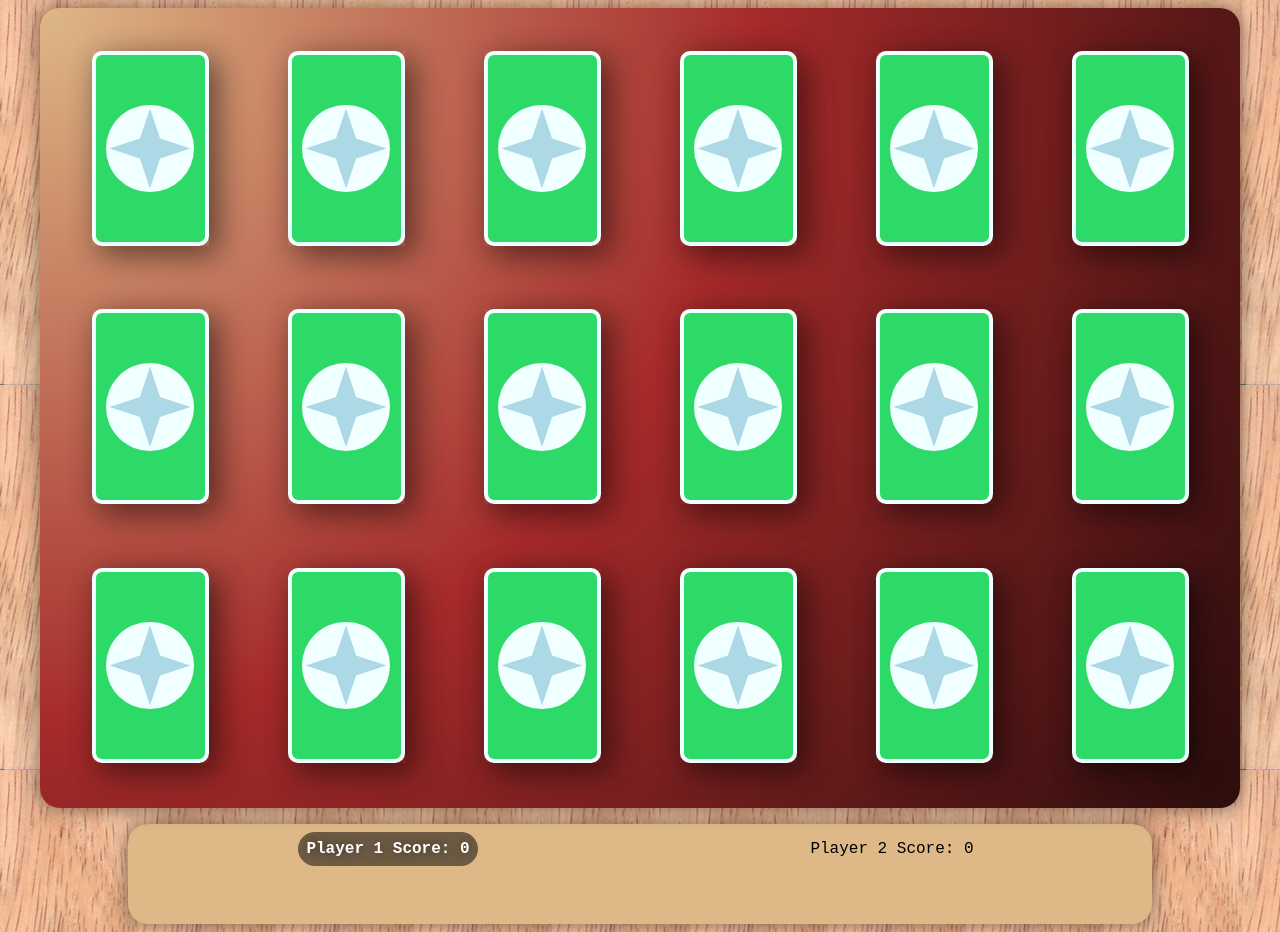
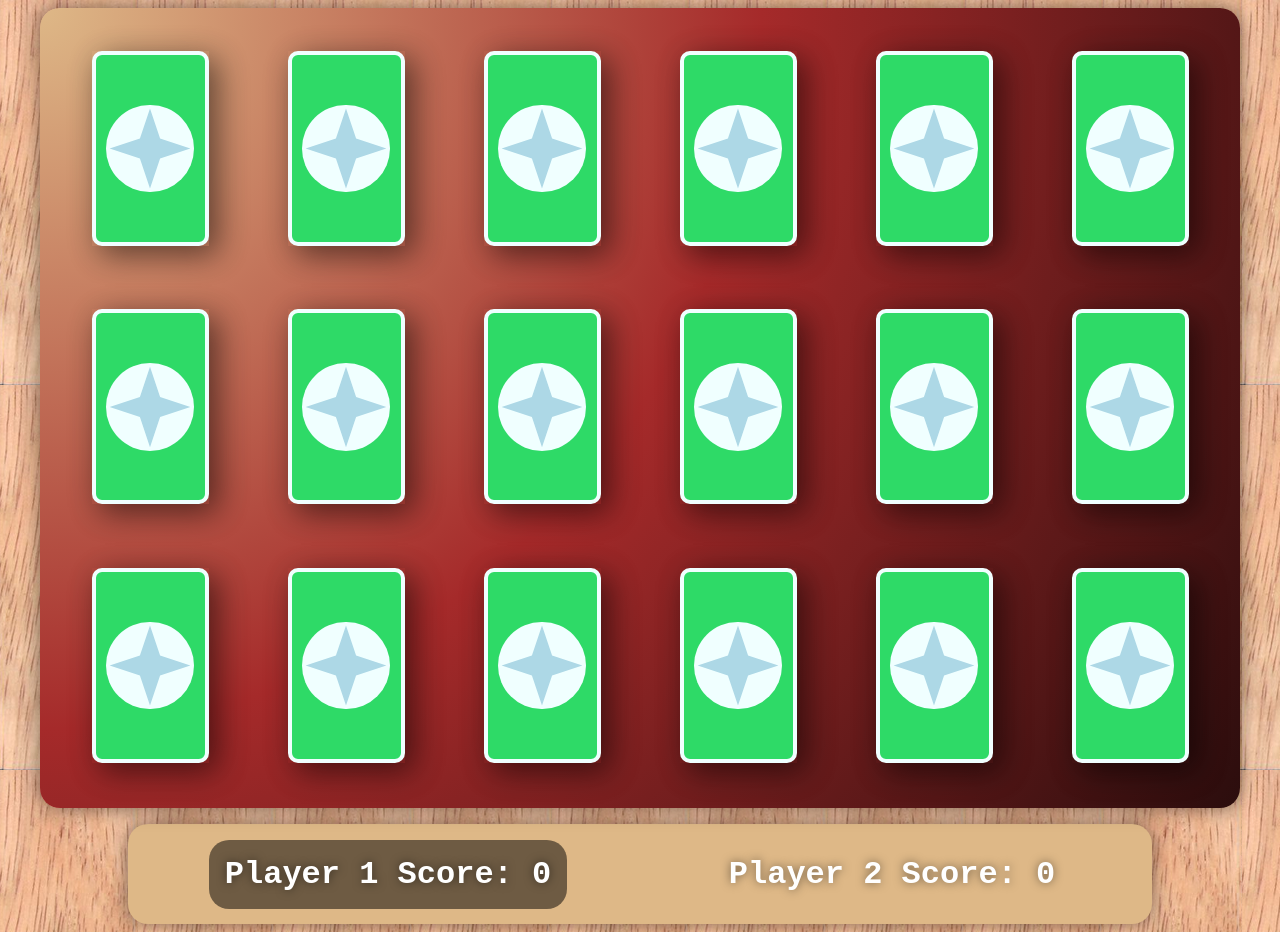
Before and after one commit to LeonWinde/memory-game, a plain HTML site: page index.html in a window 1280 px wide. Drawn offline with Linux system fonts and the light colour scheme.

Commit message:
added some styling

```diff
--- a/style.css
+++ b/style.css
@@ -31,6 +31,7 @@ body {
   align-items: flex-start;
   gap: 40px;
 }
+
 .card-container {
   display: flex;
   align-items: center;
@@ -65,6 +66,15 @@ body {
 .front {
   background-color: rgb(46, 218, 103);
 }
+.card-logo-container {
+  width: 80%;
+  aspect-ratio: 1;
+  border-radius: 100%;
+  background-color: azure;
+  background-image: url(./four-pt-star.svg);
+  background-position: center center;
+  background-repeat: no-repeat;
+}
 .back {
   background-color: aqua;
   transform: rotateY(-180deg);
@@ -84,7 +94,23 @@ body {
   min-height: 100px;
   display: flex;
   justify-content: space-around;
+  align-items: center;
 }
+.scores .score {
+  font-size: 2em;
+  font-weight: bold;
+  color: #fff;
+  text-shadow: 0 0 10px rgba(0, 0, 0, 0.5);
+  padding: 0.5em;
+  transition: all 0.5s ease-in-out;
+}
+
+.active {
+  text-shadow: 0 0 10px rgba(0, 0, 0, 0.5);
+  background-color: rgba(0, 0, 0, 0.5);
+  border-radius: 20px;
+}
+
 .game-end {
   display: flex;
   flex-direction: column;
@@ -98,14 +124,7 @@ body {
   position: absolute;
   z-index: 1;
 }
-.card-logo-container {
-  width: 80%;
-  aspect-ratio: 1;
-  border-radius: 100%;
-  background-color: azure;
-  background-image: url(./four-pt-star.svg);
-  background-position: center center;
-}
+
 #game-over.hidden {
   display: none;
 }
@@ -122,17 +141,19 @@ body {
   flex-direction: column;
   gap: 1em;
 }
-.score {
-  padding: 0.5em;
-  transition: all 0.5s ease-in-out;
+#game-over h1 {
+  font-size: 3em;
+  font-weight: bold;
+  color: #fff;
+  text-shadow: 0 0 10px rgba(0, 0, 0, 0.5);
 }
-.active {
-  font-weight: 700;
+#game-over p {
+  font-size: 2em;
+  font-weight: bold;
+  color: #fff;
   text-shadow: 0 0 10px rgba(0, 0, 0, 0.5);
-  color: #fff;
-  background-color: rgba(0, 0, 0, 0.5);
-  border-radius: 20px;
 }
+
 #restartButton {
   padding: 0.5em;
   background-color: #deb887;
```
